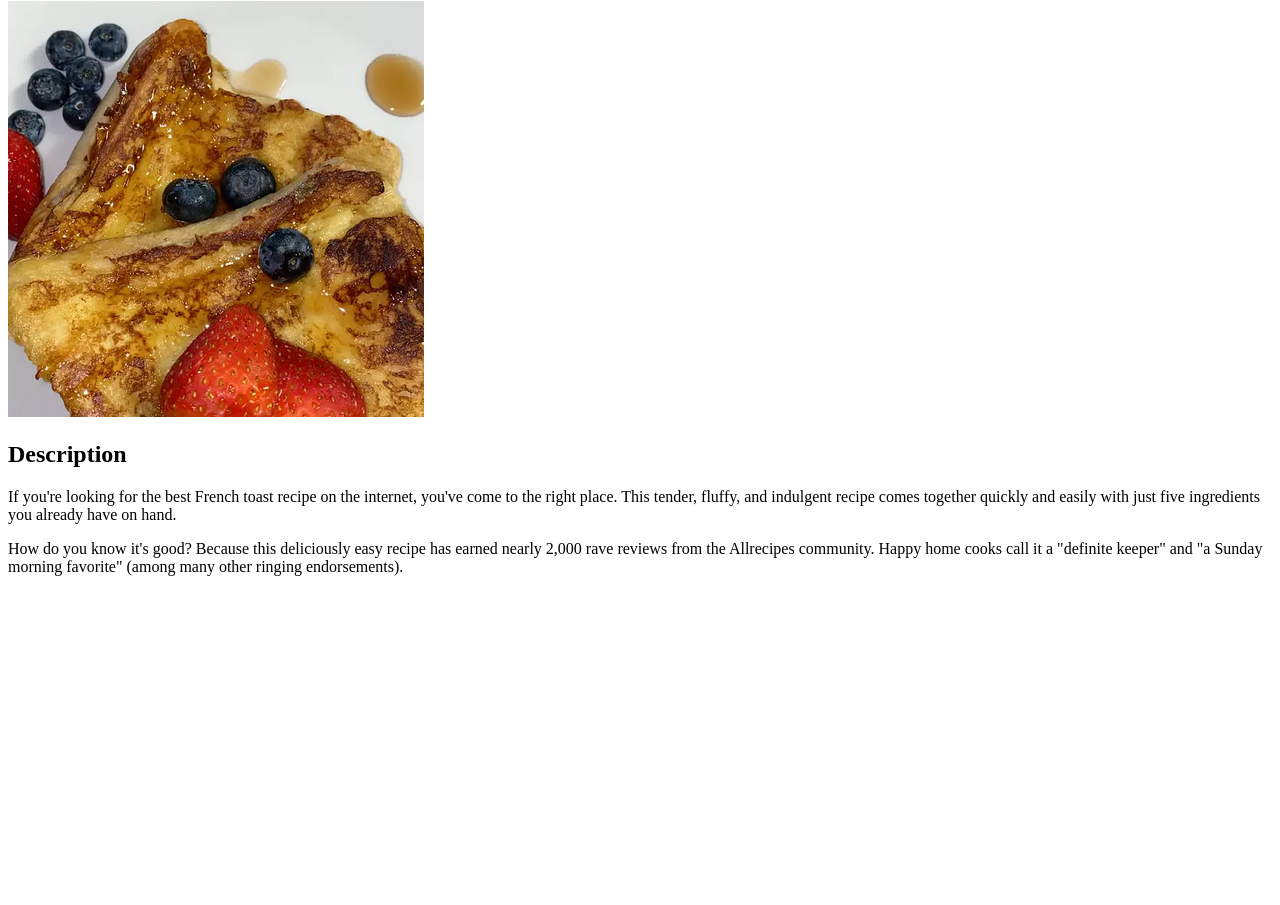
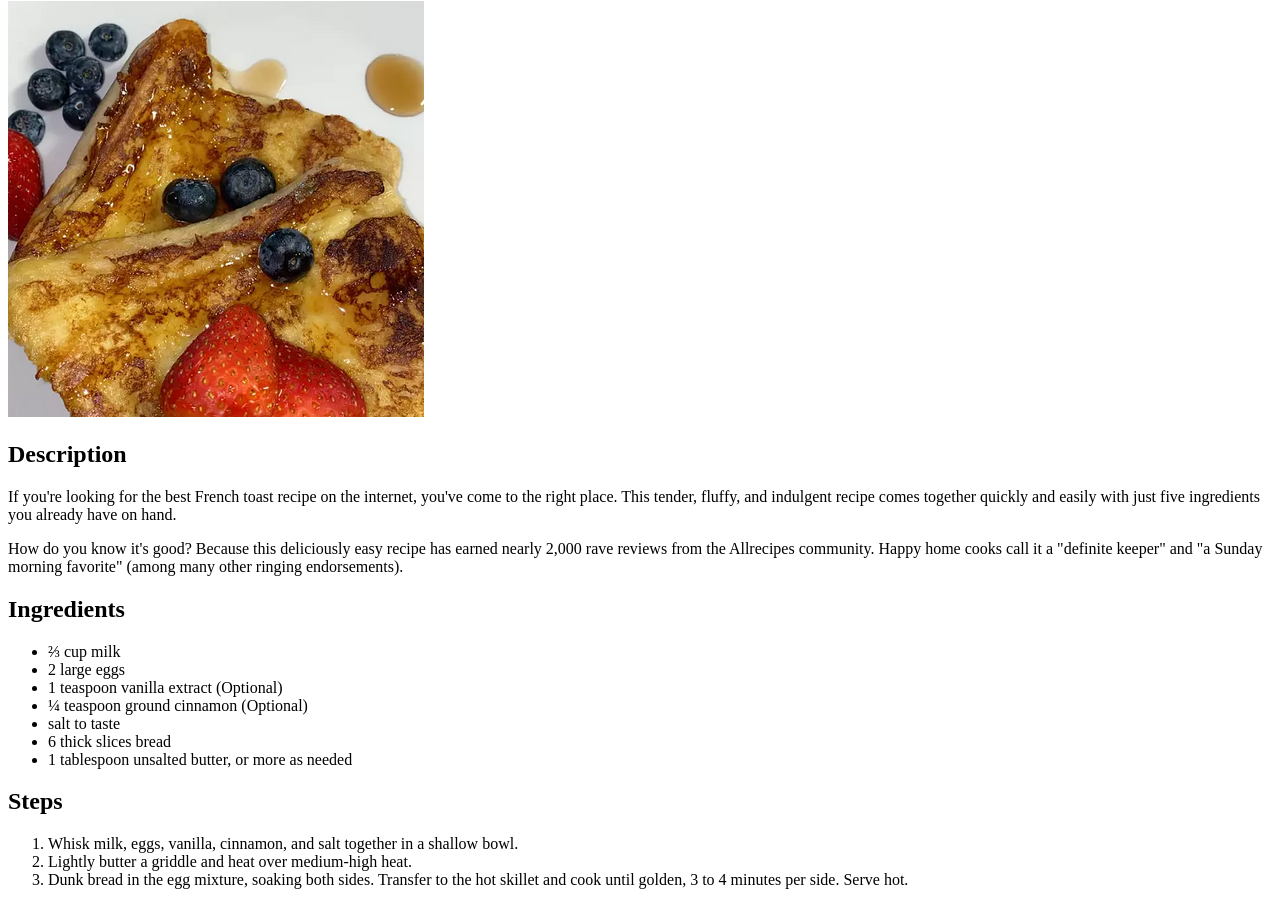
Before and after one commit to dampish/odin-recipes, a plain HTML site: page recipes/frenchtoast.html in a window 1280 px wide. Shown: the part 79-984 px from the top of the page. Before the commit the page ends 800 px from the top, so only its background shows below. Drawn offline with Linux system fonts and the light colour scheme.

Commit message:
add new recipe and image

```diff
--- a/recipes/frenchtoast.html
+++ b/recipes/frenchtoast.html
@@ -6,11 +6,28 @@
     </head>
     <body>
         <h1>French Toast</h1>
-        <img src="../images/frenchtoast.png" alt="Photo of French Toast with Blueberry and Strawberry">
+            <img src="../images/frenchtoast.png" alt="Photo of French Toast with Blueberry and Strawberry">
 
         <h2>Description</h2>
-        <p>If you're looking for the best French toast recipe on the internet, you've come to the right place. This tender, fluffy, and indulgent recipe comes together quickly and easily with just five ingredients you already have on hand.</p>
-        <p>How do you know it's good? Because this deliciously easy recipe has earned nearly 2,000 rave reviews from the Allrecipes community. Happy home cooks call it a "definite keeper" and "a Sunday morning favorite" (among many other ringing endorsements).</p>
+            <p>If you're looking for the best French toast recipe on the internet, you've come to the right place. This tender, fluffy, and indulgent recipe comes together quickly and easily with just five ingredients you already have on hand.</p>
+            <p>How do you know it's good? Because this deliciously easy recipe has earned nearly 2,000 rave reviews from the Allrecipes community. Happy home cooks call it a "definite keeper" and "a Sunday morning favorite" (among many other ringing endorsements).</p>
+
+        <h2>Ingredients</h2>
+            <ul>
+                <li>⅔ cup milk</li>
+                <li>2 large eggs</li>
+                <li>1 teaspoon vanilla extract (Optional)</li>
+                <li>¼ teaspoon ground cinnamon (Optional)</li>
+                <li>salt to taste</li>
+                <li>6 thick slices bread</li>
+                <li>1 tablespoon unsalted butter, or more as needed</li>
+            </ul>
+        <h2>Steps</h2>
+            <ol>
+                <li>Whisk milk, eggs, vanilla, cinnamon, and salt together in a shallow bowl.</li>
+                <li>Lightly butter a griddle and heat over medium-high heat.</li>
+                <li>Dunk bread in the egg mixture, soaking both sides. Transfer to the hot skillet and cook until golden, 3 to 4 minutes per side. Serve hot.</li>
+            </ol>
 
     </body>
 </html>
```
Also changed, not shown: index.html (+2 -1 lines), recipes/chickenadobo.html (added, +10 -0 lines), images/adobo.png (added), images/food.gif (added).
